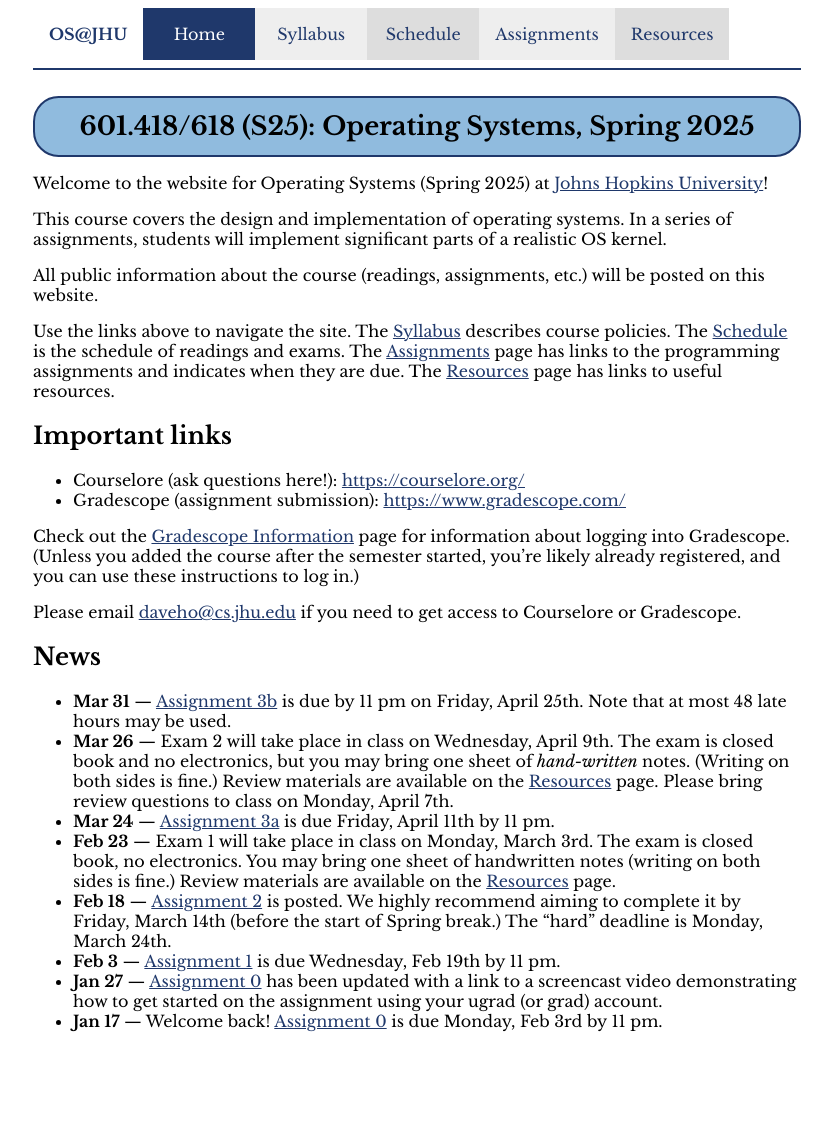
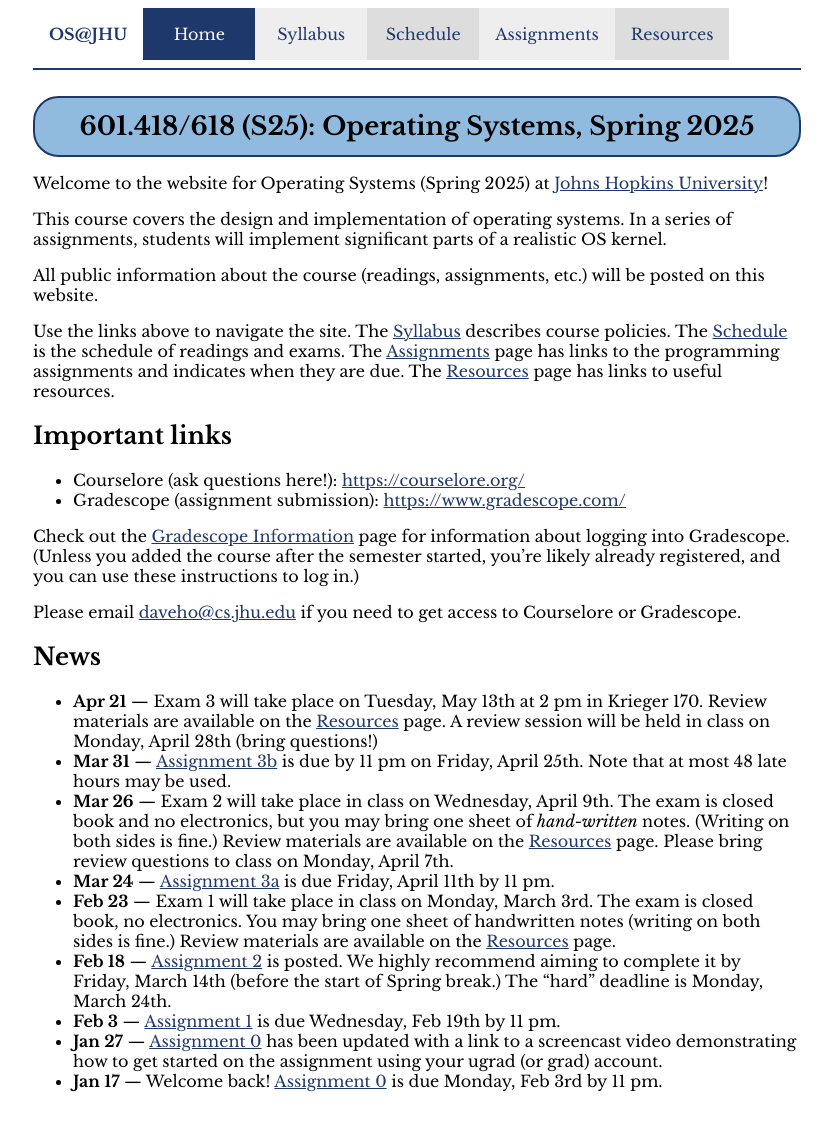
Before and after one commit to jhuopsys/spring2025, a Jekyll site: the page built from index.md, in a window 1280 px wide. Shown: the whole page, without its empty margins (223-1055 px from the left). Built offline with Jekyll 4.4.1, drawn with Linux system fonts in a browser that asks for light colours; before the commit the page ends 1063 px from its top, so only the background shows below that.

Commit message:
exam 3 materials/news item

```diff
--- a/index.md
+++ b/index.md
@@ -35,6 +35,10 @@
 
 ## News
 
+* **Apr 21** — Exam 3 will take place on Tuesday, May 13th at 2 pm in
+  Krieger 170. Review materials are available on the [Resources](resources.html)
+  page. A review session will be held in class on Monday, April 28th
+  (bring questions!)
 * **Mar 31** — [Assignment 3b](assign/assign03b.html) is due by 11 pm on
   Friday, April 25th. Note that at most 48 late hours may be used.
 * **Mar 26** — Exam 2 will take place in class on Wednesday, April 9th.
```
Also changed, not shown: resources.md (+1 -0 lines), 1 other file.
